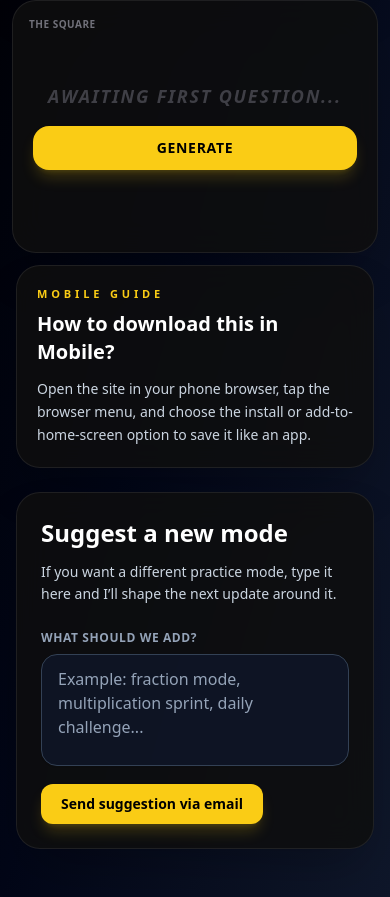
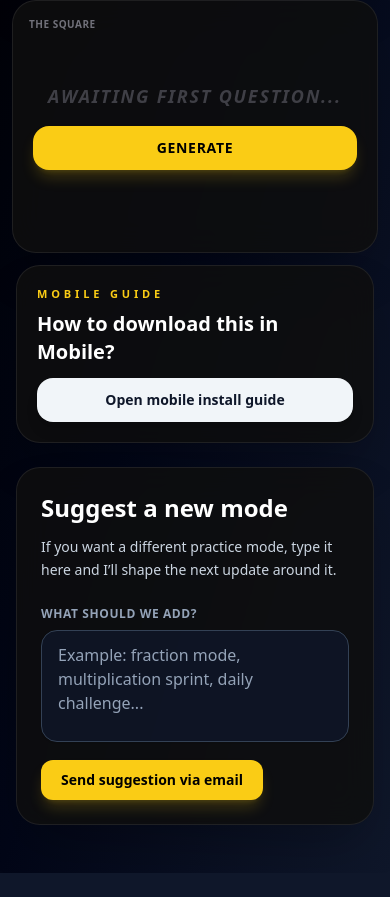
Before and after one commit to Amreshhh/Speedmaths, a React (Vite) app: page / in a window 390 px wide. Shown: the part 1577-2474 px from the top of the page. After the commit the page ends 2450 px from the top, so only its background shows below. Built offline with nearby package versions, Linux system fonts and the light colour scheme; the HTML template or start-up script is replaced by a standard one.

Commit message:
added mobile downloading link

```diff
--- a/src/App.jsx
+++ b/src/App.jsx
@@ -375,9 +375,14 @@ export default function App() {
                   How to download this in Mobile?
                 </h2>
               </div>
-              <p className="text-sm sm:text-base text-slate-600 dark:text-slate-300 max-w-2xl leading-relaxed">
-                Open the site in your phone browser, tap the browser menu, and choose the install or add-to-home-screen option to save it like an app.
-              </p>
+              <a
+                href="https://www.youtube.com/shorts/to8PFEoQsqM"
+                target="_blank"
+                rel="noreferrer"
+                className="inline-flex items-center justify-center px-5 py-3 rounded-2xl bg-slate-900 text-white dark:bg-slate-100 dark:text-slate-900 font-bold text-sm sm:text-base shadow-lg shadow-black/10 transition-all hover:scale-[1.01] active:scale-[0.99]"
+              >
+                Open mobile install guide
+              </a>
             </div>
           </div>
         </div>
```
